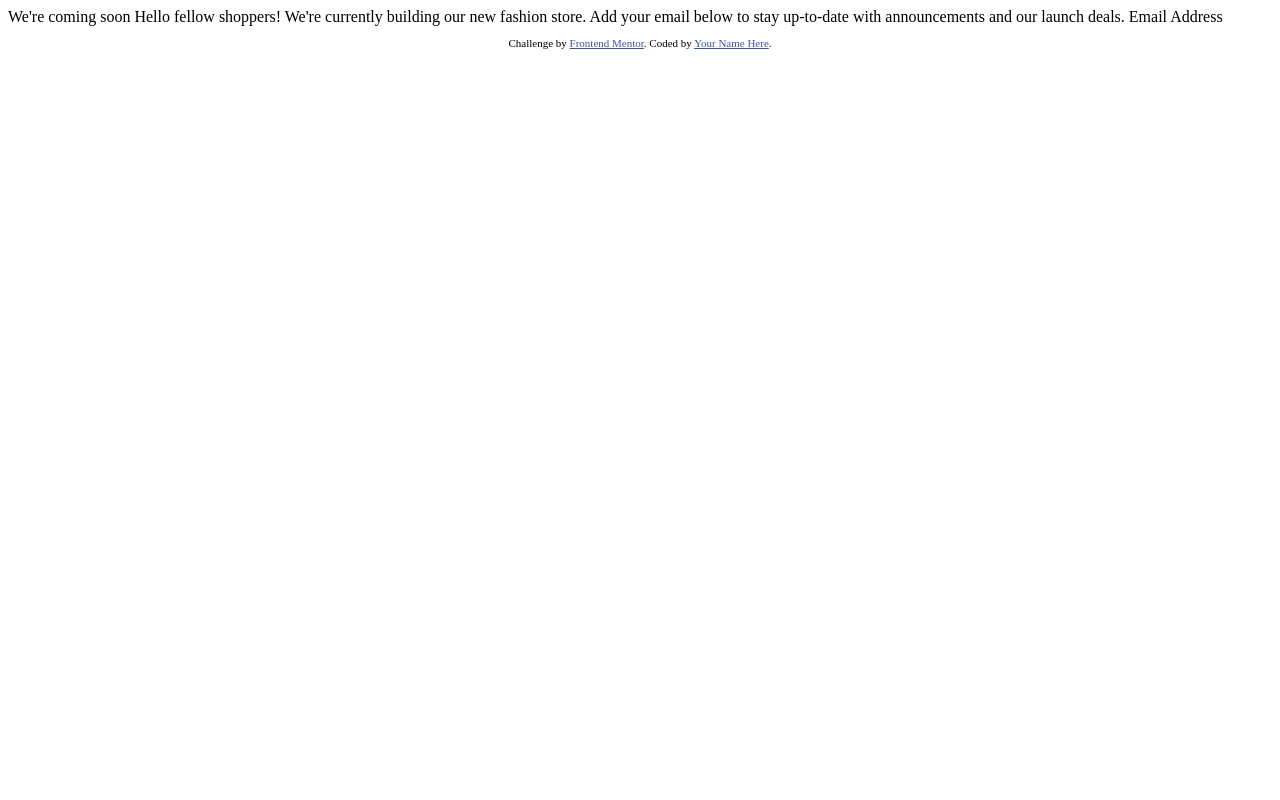
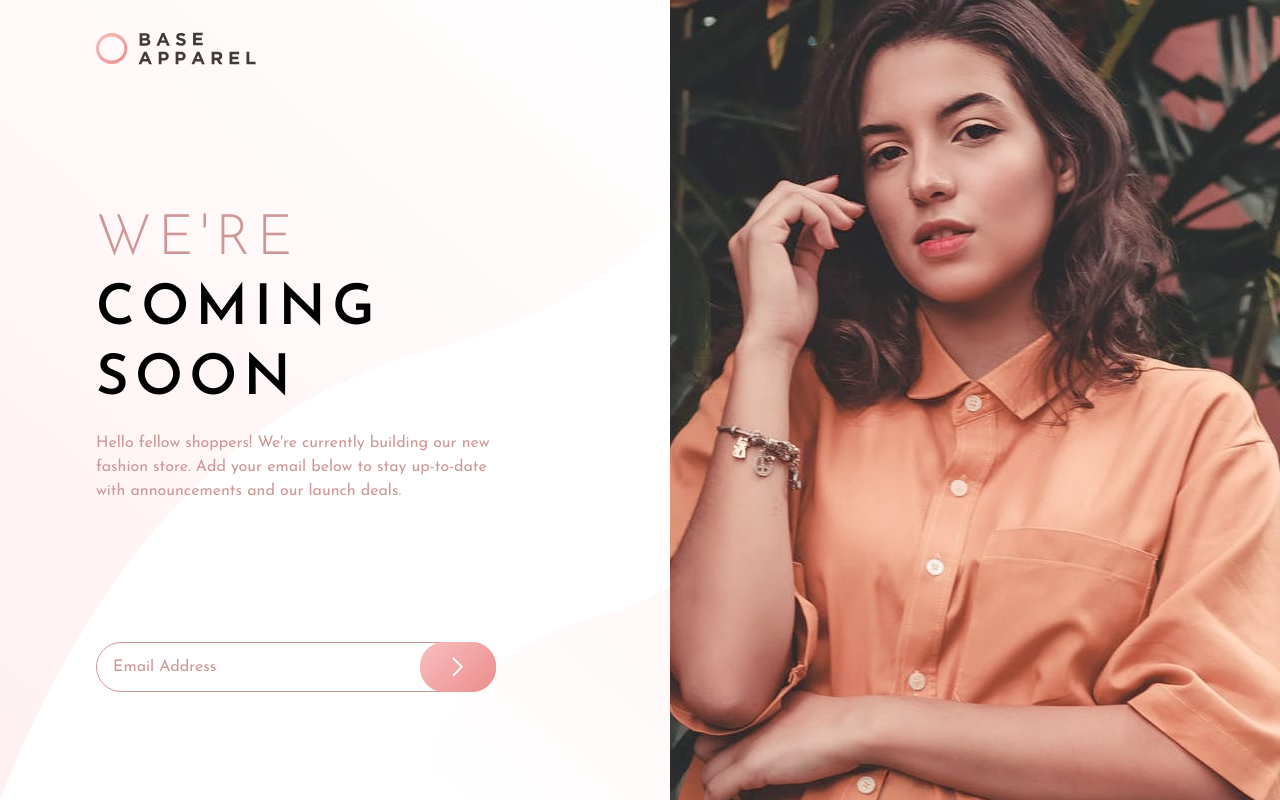
Before and after one commit to Web-dev-rafik/base-apparel-coming-soon, a plain HTML site: page index.html in a window 1280 px wide. Drawn offline with Linux system fonts and the light colour scheme.

Commit message:
Add project code

```diff
--- a/index.html
+++ b/index.html
@@ -1,33 +1,63 @@
 <!DOCTYPE html>
 <html lang="en">
+
 <head>
   <meta charset="UTF-8">
-  <meta name="viewport" content="width=device-width, initial-scale=1.0"> <!-- displays site properly based on user's device -->
+  <meta name="viewport" content="width=device-width, initial-scale=1.0">
+  <!-- displays site properly based on user's device -->
 
   <link rel="icon" type="image/png" sizes="32x32" href="./images/favicon-32x32.png">
 
+  <link rel="stylesheet" href="style.css">
+
+  <!-- Google fonts -->
+  <link rel="preconnect" href="https://fonts.googleapis.com">
+  <link rel="preconnect" href="https://fonts.gstatic.com" crossorigin>
+  <link href="https://fonts.googleapis.com/css2?family=Josefin+Sans:wght@300;400;600&display=swap" rel="stylesheet">
+
   <title>Frontend Mentor | Base Apparel coming soon page</title>
+</head>
 
-  <!-- Feel free to remove these styles or customise in your own stylesheet 👍 -->
-  <style>
-    .attribution { font-size: 11px; text-align: center; }
-    .attribution a { color: hsl(228, 45%, 44%); }
-  </style>
-</head>
 <body>
 
-  We're coming soon
+  <main class="main">
 
-  Hello fellow shoppers! We're currently building our new fashion store.
-  Add your email below to stay up-to-date with announcements and our launch deals.
+    <header class="header">
+      <img src="./images/logo.svg" alt="Base apparel logo." width="118" height="25" class="header-logo">
+    </header>
 
-  Email Address
+    <section class="hero">
+      <picture>
+        <source media="(min-width: 1248px)" srcset="./images/hero-desktop.jpg" width="610" height="800">
+        <img src="./images/hero-mobile.jpg" alt="Young women." width="375" height="250" class="hero-img">
+      </picture>
+    </section>
+
+    <section class="content">
+      <h1 class="content-title"><span class="content-title-light">We're</span> coming soon</h1>
+      <p class="content-text"> Hello fellow shoppers! We're currently building our new fashion store.
+        Add your email below to stay up-to-date with announcements and our launch deals.</p>
+    </section>
+
+    <form action="" class="form">
+      <input type="email" name="email" id="email" placeholder="Email Address" class="form-input">
+      <img src="./images/icon-error.svg" alt="Error" class="form-error">
+      <button type="submit" class="form-btn">
+        <img src="./images/icon-arrow.svg" alt="Arrow" width="12" height="20" class="form-icon">
+      </button>
+      <div class="form-log">Please provide a valid email</div>
+    </form>
+  </main>
 
   <footer>
     <p class="attribution">
       Challenge by <a href="https://www.frontendmentor.io?ref=challenge" target="_blank">Frontend Mentor</a>.
-      Coded by <a href="#">Your Name Here</a>.
+      Coded by <a href="https://www.frontendmentor.io/profile/Random-useless">@Random-uselesse</a>.
     </p>
   </footer>
+
+  <!-- JS -->
+  <script src="./main.js"></script>
 </body>
+
 </html>
--- /dev/null
+++ b/main.js
@@ -0,0 +1,18 @@
+const form = document.querySelector(".form");
+const emailInput = document.getElementById("email");
+const formError = document.querySelector(".form-error");
+const formLog = document.querySelector(".form-log");
+
+emailInput.addEventListener("invalid", (e) => {
+  e.preventDefault();
+  formError.style.display = "block";
+  emailInput.style.borderColor = "red";
+  formLog.style.display = "block";
+});
+
+form.addEventListener("submit", (e) => {
+  e.preventDefault();
+  formError.style.display = "none";
+  emailInput.style.borderColor = "";
+  formLog.style.display = "none";
+});
--- /dev/null
+++ b/style.css
@@ -0,0 +1,241 @@
+/* Reset */
+*,
+*::after,
+*::before {
+  box-sizing: border-box;
+  padding: 0;
+  margin: 0;
+}
+
+html,
+body {
+  height: 100%;
+}
+
+img,
+picture {
+  display: block;
+  max-width: 100%;
+}
+
+a {
+  text-decoration: none;
+}
+
+button {
+  border: none;
+  font-family: inherit;
+}
+
+/* Colors */
+
+:root {
+  /* Primary */
+  --Desaturated-Red: hsl(0, 36%, 70%);
+  --Soft-Red: hsl(0, 93%, 68%);
+
+  /* Neutral */
+  --Dark-Grayish-Red: hsl(0, 6%, 24%);
+
+  /* Gradients */
+  --bg-grad-body: linear-gradient(135deg, hsl(0, 0%, 100%), hsl(0, 100%, 98%));
+  --bg-grad-btn: linear-gradient(135deg, hsl(0, 80%, 86%), hsl(0, 74%, 74%));
+}
+
+/* Typography */
+
+body {
+  font-family: "Josefin Sans", sans-serif;
+  line-height: 1.5;
+  font-size: 100%; /* 16px by default */
+}
+
+:root {
+  --fs: 1rem; /* 16 px */
+  --fs-h1: 2.5rem;
+}
+
+/* Typography Media queries */
+
+/* Desktop :  1248px*/
+
+@media (min-width: 78em) {
+  :root {
+    --fs-h1: 3.5rem;
+  }
+}
+
+p {
+  font-size: var(--fs);
+  font-weight: 400;
+  color: var(--Desaturated-Red);
+}
+
+h1 {
+  font-size: var(--fs-h1);
+  font-weight: 600;
+  line-height: 1.5;
+}
+/* Body background */
+
+body {
+  background: var(--bg-grad-body);
+}
+
+/* main */
+
+.main {
+  max-width: 375px;
+  margin: 0 auto;
+}
+
+/* Header */
+
+.header {
+  margin-top: 2rem;
+  margin-left: 2rem;
+}
+
+/* Hero */
+
+.hero {
+  margin-top: 2rem;
+}
+
+.hero-img {
+  object-fit: cover;
+}
+
+/* Content */
+
+.content {
+  margin-top: 2rem;
+  margin-left: 2rem;
+  text-align: center;
+}
+
+.content-title {
+  text-transform: uppercase;
+  letter-spacing: 0.4rem;
+  line-height: 1.25;
+}
+
+.content-title-light {
+  font-weight: 300;
+  color: var(--Desaturated-Red);
+}
+
+.content-text {
+  margin-top: 1rem;
+}
+
+/* Form */
+
+.form {
+  margin-top: 2rem;
+  margin-left: 2rem;
+  position: relative;
+}
+
+.form-input {
+  width: 100%;
+  font-size: var(--fs);
+  padding: 1rem;
+  border: 1px solid var(--Desaturated-Red);
+  border-radius: 2rem;
+  background: transparent;
+  font-family: "Josefin Sans", sans-serif;
+}
+
+.form-input::placeholder {
+  color: var(--Desaturated-Red);
+}
+
+.form-input:focus {
+  outline-color: var(--Desaturated-Red);
+}
+
+.form-error {
+  position: absolute;
+  top: 14px;
+  right: 85px;
+
+  display: none;
+}
+
+.form-btn {
+  background: var(--bg-grad-btn);
+  border: none;
+  border-radius: 1.5rem;
+  display: flex;
+  align-items: center;
+  justify-content: center;
+  position: absolute;
+  right: 0;
+  bottom: 0;
+  top: 0;
+  height: 50px;
+  padding: 0 2rem;
+  cursor: pointer;
+}
+
+.form-btn:hover {
+  opacity: 0.7;
+}
+
+.form-log {
+  color: var(--Soft-Red);
+  font-size: calc(var(--fs) * 0.85);
+  transform: translate(15px, 5px);
+
+  display: none;
+}
+
+/* Media queries */
+
+/* Desktop :  1248px*/
+
+@media (min-width: 78em) {
+  body {
+    background: url("./images/bg-pattern-desktop.svg");
+  }
+  .main {
+    display: grid;
+    grid-template-columns: 1fr auto;
+    max-width: 1440px;
+    margin: 0 auto;
+  }
+  .header,
+  .content,
+  .form {
+    grid-column: 1 / 2;
+    max-width: 400px;
+    margin-left: 6rem;
+  }
+  .header-logo {
+    width: 160px;
+    height: auto;
+  }
+  .hero {
+    margin-top: 0;
+    grid-column: 2 / 3;
+    grid-row: span 3;
+  }
+  .content {
+    text-align: left;
+  }
+}
+
+/* Attribution Styles */
+.attribution {
+  display: none;
+  color: white;
+  font-size: 11px;
+  text-align: center;
+  position: absolute;
+  bottom: 0;
+  width: 100%;
+}
+.attribution a {
+  color: hsl(228, 45%, 44%);
+}
```
Also changed, not shown: screenshot.png (added), 2 other files.
